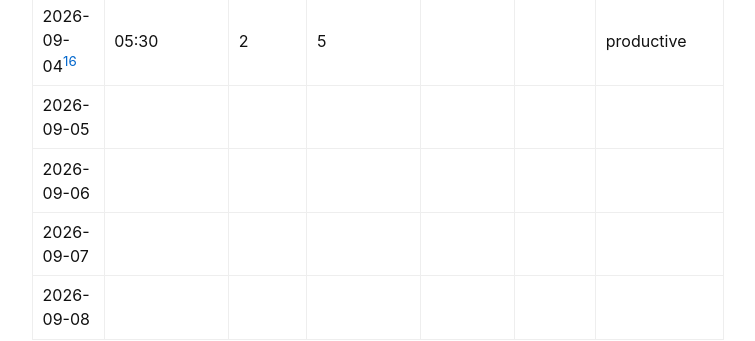
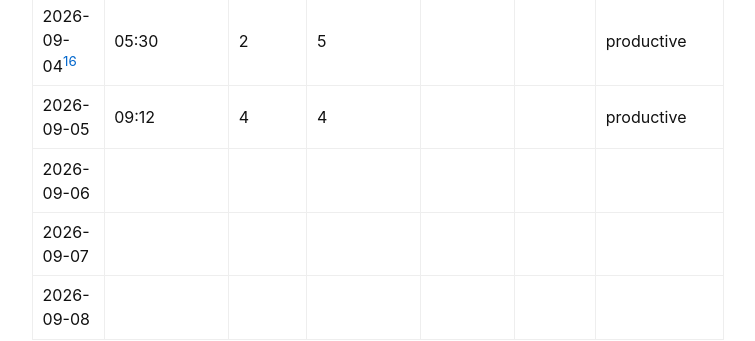
Before and after one commit to kiankyars/kiankyars.github.io, a Jekyll site: the page built from _posts/blog/2026-02-04-biomaxing.md, in a window 1280 px wide and 900 px high, scrolled down 4138 px. Shown: the part 153-494 px from the top of the window, without its empty margins (262-1017 px from the left). Built offline with Jekyll 4.4.1, drawn with Linux system fonts in a browser that asks for light colours.

Commit message:
Log Saturday's capsule and Polar cardio.
Co-authored-by: Cursor <cursoragent@cursor.com>

```diff
--- a/_posts/blog/2026-02-04-biomaxing.md
+++ b/_posts/blog/2026-02-04-biomaxing.md
@@ -68,7 +68,7 @@ Auto-fill target: Polar sleep score/charge and Polar training status if availabl
 | 2026-09-02[^15] | 06:00–07:30 | 3 | 4 |  |  | productive |
 | 2026-09-03[^16] | 06:45 | 1 | 3 |  |  | productive |
 | 2026-09-04[^17] | 05:30 | 2 | 5 |  |  | productive |
-| 2026-09-05 |  |  |  |  |  |  |
+| 2026-09-05 | 09:12 | 4 | 4 |  |  | productive |
 | 2026-09-06 |  |  |  |  |  |  |
 | 2026-09-07 |  |  |  |  |  |  |
 | 2026-09-08 |  |  |  |  |  |  |
```
